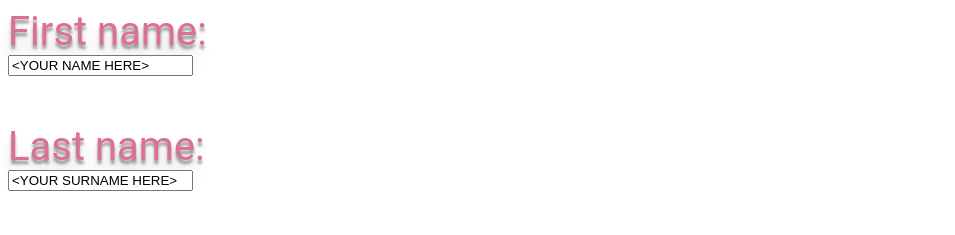
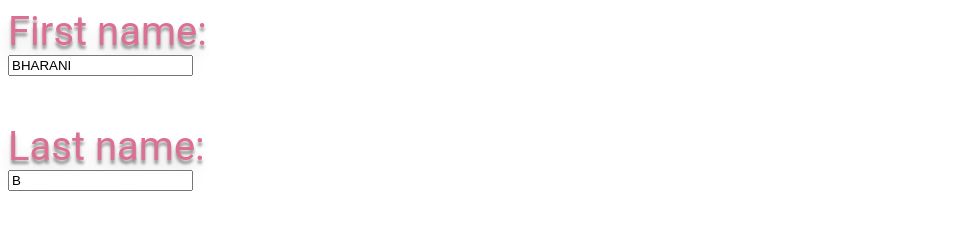
Before and after one commit to bharani-reddy/website, a plain HTML site: page index.html in a window 1280 px wide. Shown: the top 235 px of the page, without its empty margins (0-955 px from the left). Drawn offline with Linux system fonts and the light colour scheme; files that its build step writes are made by us from their sources.

Commit message:
Update index.html

```diff
--- a/index.html
+++ b/index.html
@@ -7,9 +7,9 @@
 	<body>
 	   <form action="" class="name">
 			First name:<br>
-			<input  type="text" value="<YOUR NAME HERE>"><br><br>
+			<input  type="text" value="BHARANI"><br><br>
 			Last name:<br>
-			<input  type="text" value="<YOUR SURNAME HERE>"><br><br>
+			<input  type="text" value="B"><br><br>
 
 	    <button type="submit" width="200px">
 			<img src="./images/cfg-image.png" alt="Giving Women The Fair Advantage" width="200px">
```
